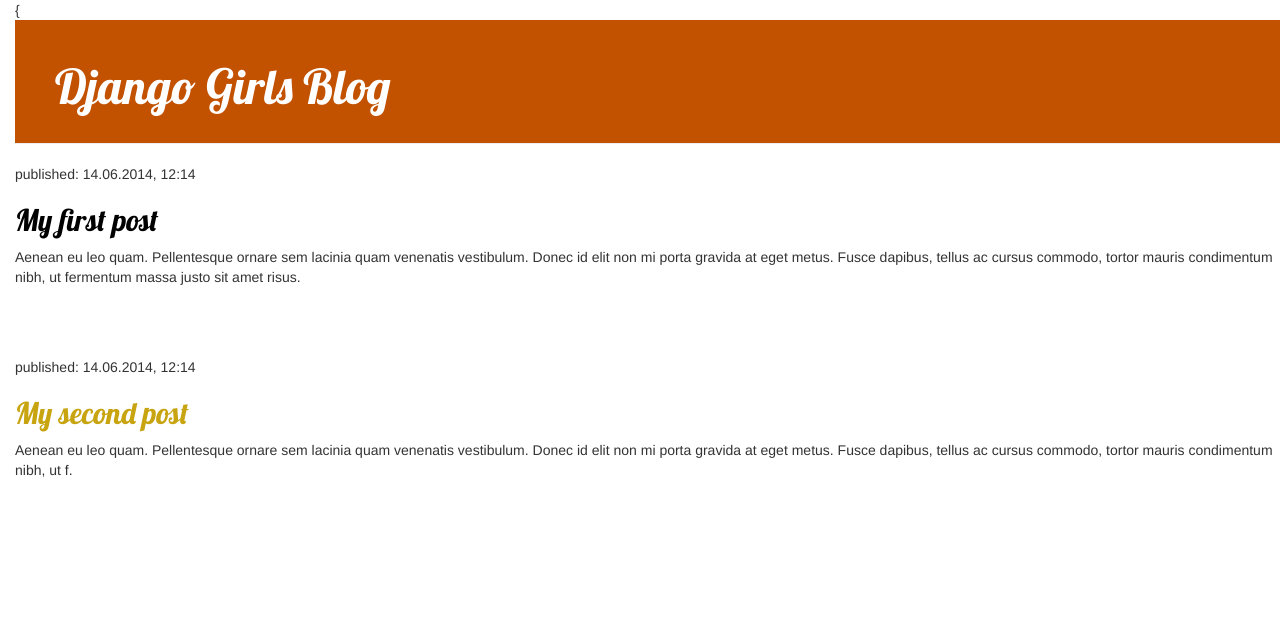
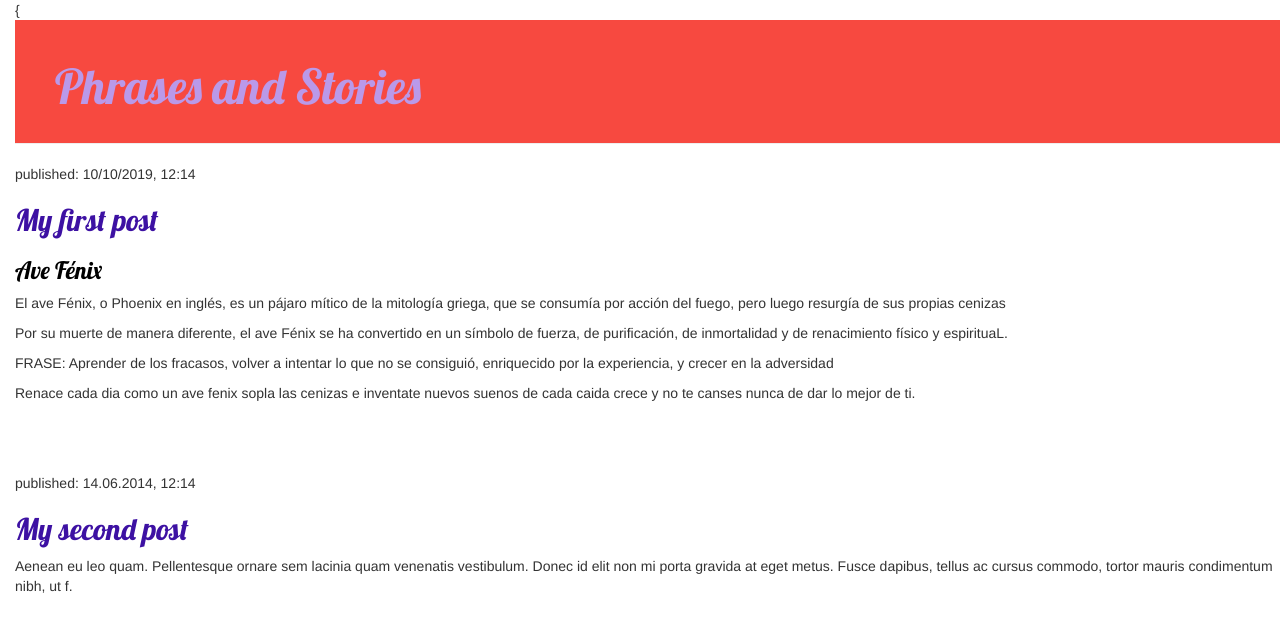
Before and after one commit to cinthyamicaela/my-first-blog, a Django app: page / in a window 1280 px wide. Shown: the top 632 px of the page. Run offline with Django 3.2, Linux system fonts and the light colour scheme; data that the repository does not hold is empty; some libraries are stand-ins or nearby versions.

Commit message:
Cambie el HTML para la página.

```diff
--- a/blog/static/css/blog.css
+++ b/blog/static/css/blog.css
@@ -1,5 +1,5 @@
 h1 a, h2 a {
-     color: #C7A410;
+     color: #3d11a3;
 }
 body {
     padding-left: 15px;
@@ -9,13 +9,13 @@
     font-family: 'Lobster';
 }
 .page-header {
-    background-color: #C25100;
+    background-color: #f74940;
     margin-top: 0;
     padding: 20px 20px 20px 40px;
 }
 
 .page-header h1, .page-header h1 a, .page-header h1 a:visited, .page-header h1 a:active {
-    color: #ffffff;
+    color: #BA99E9;
     font-size: 36pt;
     text-decoration: none;
 }
@@ -51,6 +51,6 @@
     margin-bottom: 70px;
 }
 
-.post h2 a, .post h2 a:visited {
+.post h3 a, .post h3 a:visited {
     color: #000000;
 }
--- a/blog/templates/blog/post_list.html
+++ b/blog/templates/blog/post_list.html
@@ -1,21 +1,30 @@
 {{% load static %}
 <html>
     <head>
-        <title>Django Girls blog</title>
+        <title>MICAELA BLOG'S</title>
         <link rel="stylesheet" href="//maxcdn.bootstrapcdn.com/bootstrap/3.2.0/css/bootstrap.min.css">
         <link rel="stylesheet" href="//maxcdn.bootstrapcdn.com/bootstrap/3.2.0/css/bootstrap-theme.min.css">
         <link rel="stylesheet" href="{% static 'css/blog.css' %}">
         <link href="//fonts.googleapis.com/css?family=Lobster&subset=latin,latin-ext" rel="stylesheet" type="text/css">
+
     </head>
     <body>
        <div class="page-header">
-           <h1><a href="/">Django Girls Blog</a></h1>
+           <h1><a href="/">Phrases and Stories</a></h1>
        </div>
 
        <div class="post">
-           <p>published: 14.06.2014, 12:14</p>
+
+           <p>published: 10/10/2019, 12:14</p>
            <h2><a href="">My first post</a></h2>
-           <p>Aenean eu leo quam. Pellentesque ornare sem lacinia quam venenatis vestibulum. Donec id elit non mi porta gravida at eget metus. Fusce dapibus, tellus ac cursus commodo, tortor mauris condimentum nibh, ut fermentum massa justo sit amet risus.</p>
+
+           <h3><a href=""> Ave Fénix</a></h3>
+
+           <p>El ave Fénix, o Phoenix en inglés, es un pájaro mítico de la mitología griega, que se consumía por acción del fuego, pero luego resurgía de sus propias cenizas</p>
+           <p>Por su muerte de manera diferente, el ave Fénix se ha convertido en un símbolo de fuerza, de purificación, de inmortalidad y de renacimiento físico y espirituaL.<p>
+           <p>FRASE: Aprender de los fracasos, volver a intentar lo que no se consiguió, enriquecido por la experiencia, y crecer en la adversidad<p>
+Renace cada dia como un ave fenix sopla las cenizas e inventate nuevos suenos de cada caida crece y no te canses nunca de dar lo mejor de ti.<p>
+
        </div>
 
        <div>
```
